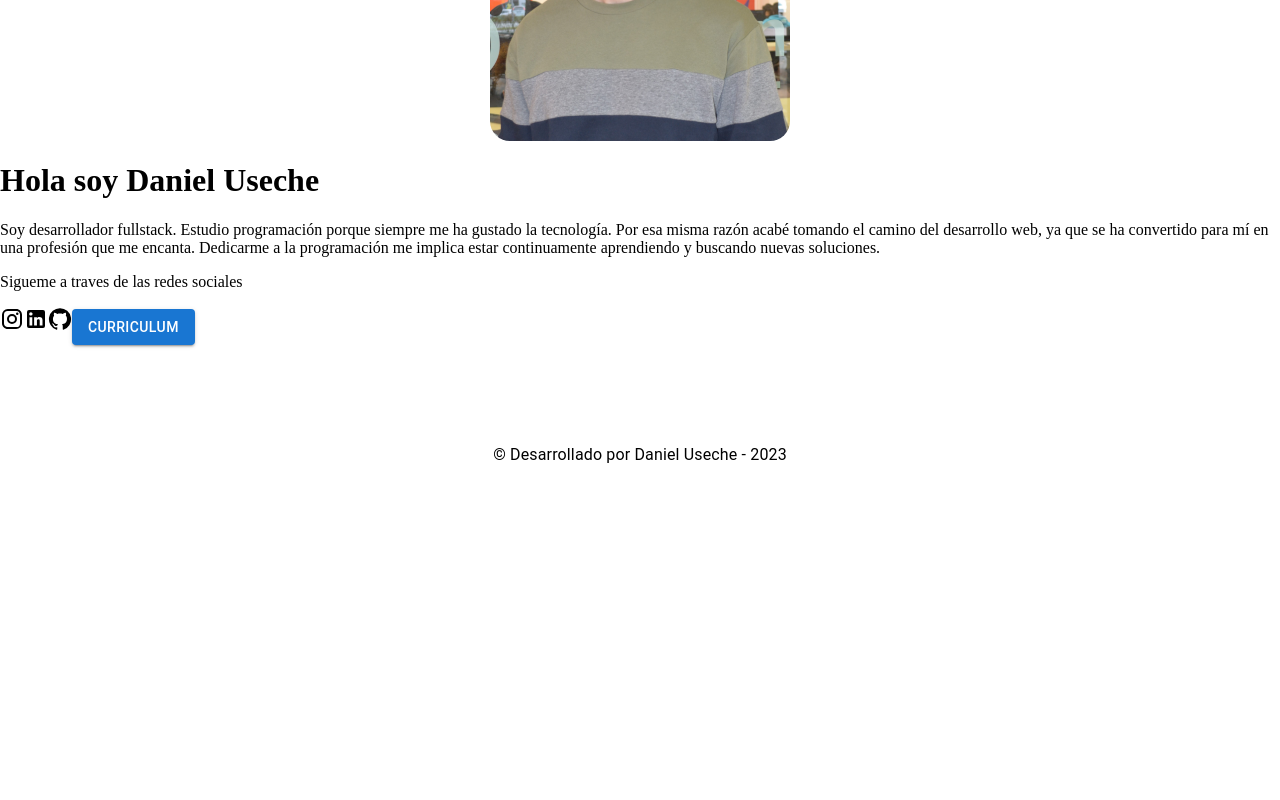
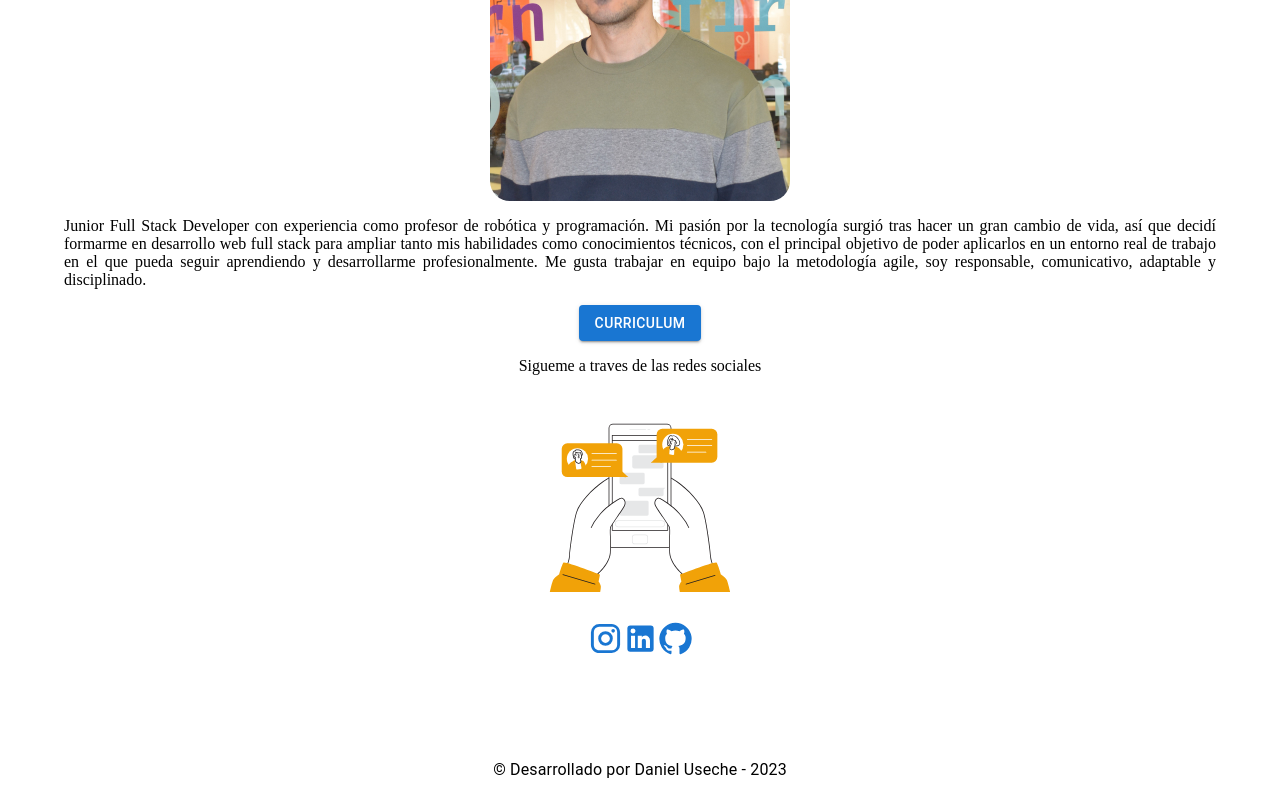
Before and after one commit to usechedaniel88/nuevo-portafolio, a React (Vite) app: page / in a window 1280 px wide. Shown: the part 424-1224 px from the top of the page. Before the commit the page ends 909 px from the top, so only its background shows below. Built offline with nearby package versions, Linux system fonts and the light colour scheme.

Commit message:
ajustes de generales

```diff
--- a/src/Components/Menutop/Menutop.tsx
+++ b/src/Components/Menutop/Menutop.tsx
@@ -154,10 +154,6 @@ const pages = [
 		path: '/',
 	},
 	{
-		title: 'About me',
-		path: '#anchortoexplain',
-	},
-	{
 		title: 'Projets',
 		path: '/projects',
 	},
@@ -243,7 +239,7 @@ function Navtop() {
 									color: 'white',
 									display: 'block',
 									'&:hover': {
-										bgcolor: '#cf2e2e',
+										bgcolor: '#f1a208',
 									},
 								}}
 							>
--- a/src/Pages/HomePage/HomePage.tsx
+++ b/src/Pages/HomePage/HomePage.tsx
@@ -3,29 +3,55 @@ import ImageProfile from '../../assets/Images/ImageProfile.jpg'
 import InstagramIcon from '@mui/icons-material/Instagram';
 import LinkedInIcon from '@mui/icons-material/LinkedIn';
 import GitHubIcon from '@mui/icons-material/GitHub';
-import { Box, Button, ImageListItem } from '@mui/material'
+import { Box, Button, Container, ImageListItem, Typography } from '@mui/material'
+import ChatImage from '../../assets/Images/Chat_Flatline.svg'
+import { Link } from 'react-router-dom';
 
 type Props = {}
 
 const Homepage = (props: Props) => {
   return (
-    <div>
-        {/* <img src={ImageProfile} alt="imageprofile" style={}/> */}
+    <Container sx={{margin:'0 auto', textAlign: 'center'}}>
+        <h1>Hola soy Daniel Useche</h1>
         <Box>
             <ImageListItem sx={{width:300, margin:'0 auto', borderRadius:'10px', marginTop:'20px'}} data-aos="fade-left">
                 <img style={{borderRadius:'20px'}} src={ImageProfile} alt="ImageProfile" />
             </ImageListItem>
         </Box>
-        <h1>Hola soy Daniel Useche</h1>
-        <p>
-            Soy desarrollador fullstack. Estudio programación porque siempre me ha gustado la tecnología. Por esa misma razón acabé tomando el camino del desarrollo web, ya que se ha convertido para mí en una profesión que me encanta. Dedicarme a la programación me implica estar continuamente aprendiendo y buscando nuevas soluciones.
+        <p style={{textAlign:'justify'}}>
+        Junior Full Stack Developer con experiencia como profesor de robótica y programación. Mi pasión por la tecnología surgió tras hacer un gran cambio de vida, así que decidí formarme en desarrollo web full stack para ampliar tanto mis habilidades como conocimientos técnicos, con el principal objetivo de poder aplicarlos en un entorno real de trabajo en el que pueda seguir aprendiendo y desarrollarme profesionalmente. Me gusta trabajar en equipo bajo la metodología agile, soy responsable, comunicativo, adaptable y disciplinado.
         </p>
+
+        <Button
+        variant="contained"
+        sx={{color:'white !important'}}
+        href="https://drive.google.com/file/d/1s0OxnUEwKvRsUMCyM8rbqu4OmBFuFS-T/view?usp=share_link" target="_blank"
+        >Curriculum</Button>
+
         <p>Sigueme a traves de las redes sociales</p>
-      <InstagramIcon/>
-      <LinkedInIcon/>
-      <GitHubIcon/>
-      <Button variant="contained">Curriculum</Button>
-    </div>
+        <ImageListItem sx={{width:300, margin:'0 auto', borderRadius:'10px', marginTop:'20px'}} data-aos="fade-left">
+          <img style={{borderRadius:'20px'}} src={ChatImage} alt="ChatImage" />
+        </ImageListItem>
+      <Link to='https://www.instagram.com/danieluseche/' target="_blank">
+        <InstagramIcon
+        fontSize="large"
+        color="primary"
+        />
+      </Link>
+      <Link to='https://www.linkedin.com/in/daniel-useche/' target="_blank">
+        <LinkedInIcon
+        color="primary"
+        fontSize="large"
+        />
+      </Link>
+      <Link to='https://github.com/usechedaniel88' target="_blank">
+        <GitHubIcon
+        color="primary"
+        fontSize="large"
+        />
+      </Link>
+
+    </Container>
   )
 }
 
--- a/src/Pages/ProjectsPage/ProjectsPage.tsx
+++ b/src/Pages/ProjectsPage/ProjectsPage.tsx
@@ -3,7 +3,7 @@ import Card from '@mui/material/Card';
 import CardContent from '@mui/material/CardContent';
 import CardMedia from '@mui/material/CardMedia';
 import Typography from '@mui/material/Typography';
-import { Box, Button, CardActionArea, CardActions } from '@mui/material';
+import { Box, Button, CardActionArea, CardActions, Container } from '@mui/material';
 import { Link } from 'react-router-dom';
 import SpacejumpImage from '../../assets/Images/spacejump.jpg'
 import FrankenwheelImage from '../../assets/Images/frankenwheel.jpg'
@@ -11,6 +11,7 @@ import LarecettesocialImage from '../../assets/Images/larecettesocial.jpg'
 
 export default function ProjectsPage() {
   return (
+    <Container>
       <Box
       sx={{
         width: '100%',
@@ -31,18 +32,17 @@ export default function ProjectsPage() {
             alt="green iguana" />
           <CardContent>
             <Typography gutterBottom variant="h5" component="div">
-            Lizard
+              Frankenwheel of Doom
             </Typography>
             <Typography variant="body2" color="text.secondary">
-            Lizards are a widespread group of squamate reptiles, with over 6,000
-            species, ranging across all continents except Antarctica
+              Videojuego wheel of Doom, Tecnologias: HTML, CSS, JavaScript
             </Typography>
           </CardContent>
         </CardActionArea>
         <CardActions>
           <Link to={'https://doom-project.vercel.app/'}>
             <Button size="small" color="primary">
-            Share
+              Link
             </Button>
           </Link>
         </CardActions>
@@ -56,18 +56,17 @@ export default function ProjectsPage() {
               alt="green iguana" />
             <CardContent>
               <Typography gutterBottom variant="h5" component="div">
-              Lizard
+                Space-Jump
               </Typography>
               <Typography variant="body2" color="text.secondary">
-              Lizards are a widespread group of squamate reptiles, with over 6,000
-              species, ranging across all continents except Antarctica
+                Marketplace App, Tecnologias: HTML, CSS, JavaScript
               </Typography>
             </CardContent>
           </CardActionArea>
           <CardActions>
             <Link to={'https://doom-project-a19w.vercel.app/'}>
               <Button size="small" color="primary">
-              Share
+                Link
               </Button>
             </Link>
           </CardActions>
@@ -81,22 +80,22 @@ export default function ProjectsPage() {
               alt="green iguana" />
             <CardContent>
               <Typography gutterBottom variant="h5" component="div">
-              Lizard
+                La Recette Social
               </Typography>
               <Typography variant="body2" color="text.secondary">
-              Lizards are a widespread group of squamate reptiles, with over 6,000
-              species, ranging across all continents except Antarctica
+                  Mobile social network App - Full Stack Tecnologias: React, TypeScript, Styled  Component, Nest.js, Mongodb.
               </Typography>
             </CardContent>
           </CardActionArea>
           <CardActions>
             <Link to={'https://front-recette-social-las-abuelas.vercel.app/'}>
               <Button size="small" color="primary">
-              Share
+                Link
               </Button>
             </Link>
           </CardActions>
         </Card>
       </Box>
+    </Container>
   );
 }
--- a/src/Pages/SkillsPage/SkillsPage.tsx
+++ b/src/Pages/SkillsPage/SkillsPage.tsx
@@ -1,14 +1,18 @@
 import { height } from '@mui/system'
 import React from 'react'
 import './skillspage.css'
+import { Container, ImageListItem } from '@mui/material'
+import SkillsImage from '../../assets/Images/Coding _Flatline.svg'
 
 type Props = {}
 
 const SkillsPage = (props: Props) => {
   return (
-    <>
-    {/* style={{}} */}
-    <section className="skills" id="skills">
+    <Container>
+        <ImageListItem sx={{width:300, margin:'0 auto', borderRadius:'10px', marginTop:'20px'}} data-aos="fade-left">
+            <img style={{borderRadius:'20px'}} src={SkillsImage} alt="ImageProfile" />
+        </ImageListItem>
+        <section className="skills" id="skills" style={{borderRadius: '20px'}}>
                 <div className="contenido-seccion">
                     <div className="fila">
                         {/* technical skill */}
@@ -94,7 +98,7 @@ const SkillsPage = (props: Props) => {
                                 <span>Responsabilidad</span>
                                 <div className="barra-skill">
                                     <div className="progreso responsabilidad">
-                                        <span>98%</span>
+                                        <span>100%</span>
                                     </div>
                                 </div>
                             </div>
@@ -102,7 +106,7 @@ const SkillsPage = (props: Props) => {
                     </div>
                 </div>
             </section>
-    </>
+    </Container>
   )
 }
 
```
Also changed, not shown: src/assets/Images/Chat_Flatline.svg (added), src/assets/Images/Coding _Flatline.svg (added). Lines whose indentation alone changed are shown as unchanged.
